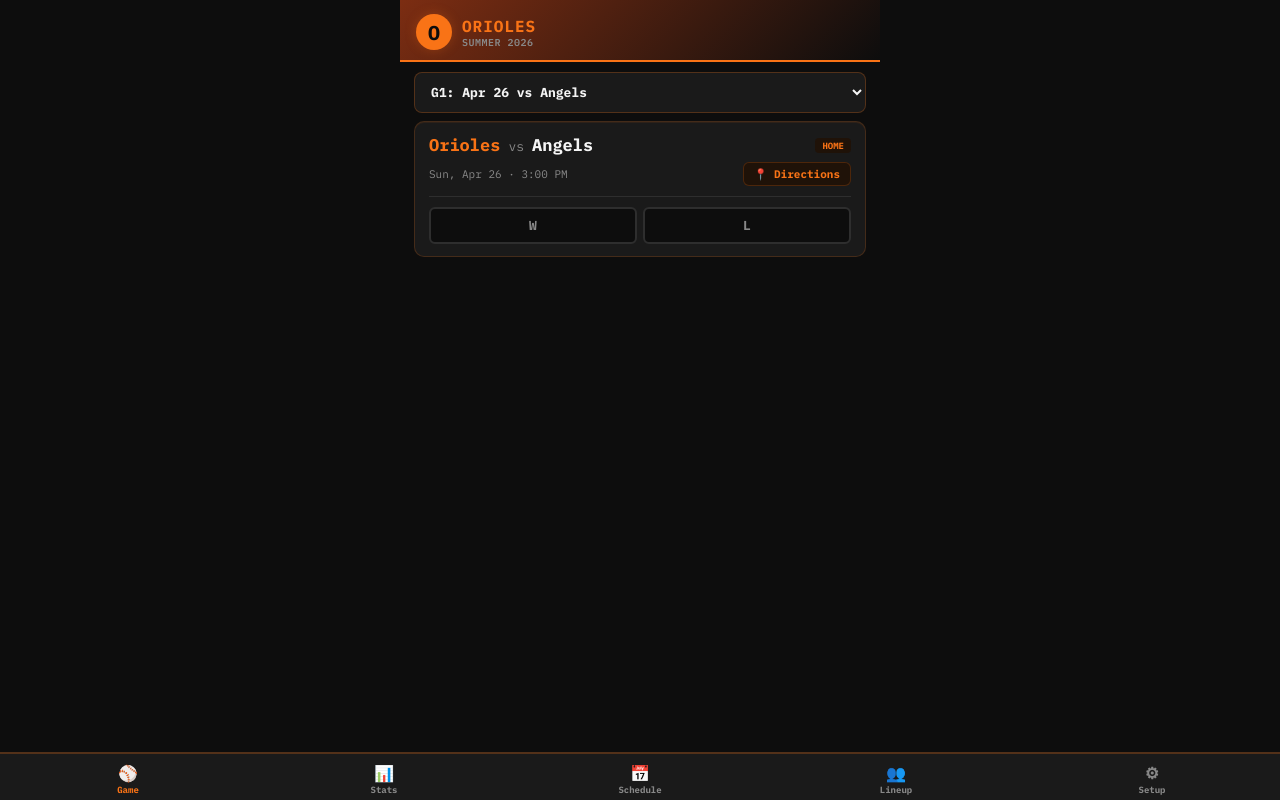
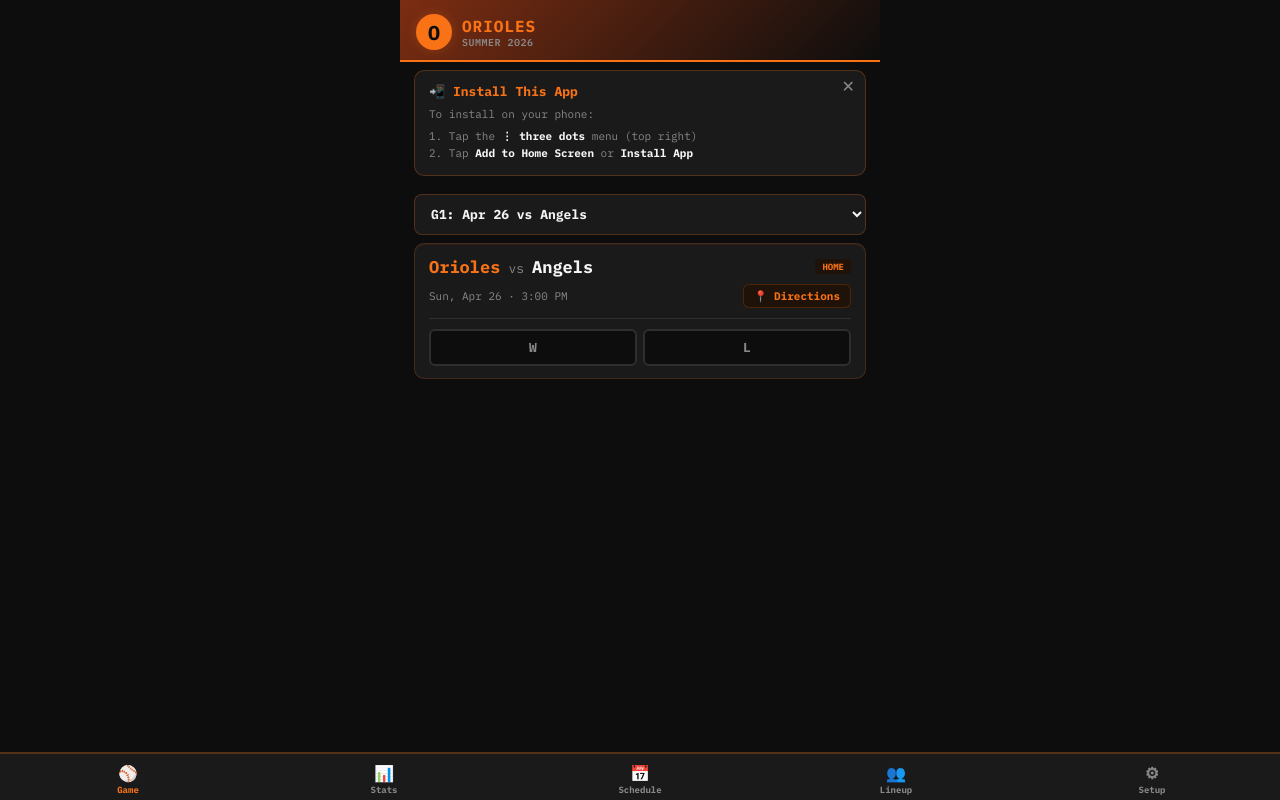
Before and after one commit to RavenForgeSolutions/Orioles-Tracker, a React (Vite) app: page / in a window 1280 px wide. Built offline with nearby package versions, Linux system fonts and the light colour scheme.

Commit message:
Update App.jsx

```diff
--- a/src/App.jsx
+++ b/src/App.jsx
@@ -1,4 +1,4 @@
-import { useState } from "react";
+import { useState, useEffect } from "react";
 
 // ── Park Directory ──
 const PARKS = {
@@ -803,6 +803,84 @@
   );
 }
 
+// ── Install Banner ──
+function InstallBanner() {
+  const [dismissed, setDismissed] = useState(false);
+  const [deferredPrompt, setDeferredPrompt] = useState(null);
+  const [isIOS, setIsIOS] = useState(false);
+  const [isStandalone, setIsStandalone] = useState(false);
+
+  useEffect(() => {
+    // Check if already installed as PWA
+    const standalone = window.matchMedia("(display-mode: standalone)").matches || window.navigator.standalone;
+    setIsStandalone(standalone);
+
+    // Check if iOS
+    const ios = /iPad|iPhone|iPod/.test(navigator.userAgent) || (navigator.platform === "MacIntel" && navigator.maxTouchPoints > 1);
+    setIsIOS(ios);
+
+    // Listen for Android install prompt
+    const handler = (e) => {
+      e.preventDefault();
+      setDeferredPrompt(e);
+    };
+    window.addEventListener("beforeinstallprompt", handler);
+    return () => window.removeEventListener("beforeinstallprompt", handler);
+  }, []);
+
+  if (isStandalone || dismissed) return null;
+
+  const handleInstall = async () => {
+    if (deferredPrompt) {
+      deferredPrompt.prompt();
+      const result = await deferredPrompt.userChoice;
+      if (result.outcome === "accepted") setDismissed(true);
+      setDeferredPrompt(null);
+    }
+  };
+
+  return (
+    <div style={{
+      margin: "8px 14px", padding: "12px 14px", background: C.card, borderRadius: 10,
+      border: `1px solid ${C.orange}40`, position: "relative",
+    }}>
+      <button onClick={() => setDismissed(true)} style={{
+        position: "absolute", top: 8, right: 10, background: "none", border: "none",
+        color: C.dim, fontSize: 16, cursor: "pointer", padding: 0, lineHeight: 1,
+      }}>✕</button>
+      <div style={{ fontSize: 13, fontWeight: 700, color: C.orange, fontFamily: mono, marginBottom: 6 }}>
+        📲 Install This App
+      </div>
+      {deferredPrompt ? (
+        <div>
+          <div style={{ fontSize: 11, color: C.dim, fontFamily: mono, lineHeight: 1.5, marginBottom: 8 }}>
+            Add Orioles Tracker to your home screen for the full app experience.
+          </div>
+          <button onClick={handleInstall} style={{
+            width: "100%", padding: 10, background: C.orange, color: C.black, border: "none",
+            borderRadius: 8, fontWeight: 800, fontSize: 13, cursor: "pointer", fontFamily: mono,
+          }}>Install App</button>
+        </div>
+      ) : isIOS ? (
+        <div style={{ fontSize: 11, color: C.dim, fontFamily: mono, lineHeight: 1.6 }}>
+          <div style={{ marginBottom: 4 }}>To install on your iPhone:</div>
+          <div>1. Tap the <span style={{ color: C.text, fontWeight: 700 }}>⋯ three dots</span> next to the address bar</div>
+          <div>2. Tap <span style={{ color: C.text, fontWeight: 700 }}>Share</span></div>
+          <div>3. Tap <span style={{ color: C.text, fontWeight: 700 }}>Add to Home Screen</span></div>
+          <div>4. Make sure "Open as Web App" is <span style={{ color: C.orange, fontWeight: 700 }}>ON</span></div>
+          <div>5. Tap <span style={{ color: C.text, fontWeight: 700 }}>Add</span></div>
+        </div>
+      ) : (
+        <div style={{ fontSize: 11, color: C.dim, fontFamily: mono, lineHeight: 1.6 }}>
+          <div style={{ marginBottom: 4 }}>To install on your phone:</div>
+          <div>1. Tap the <span style={{ color: C.text, fontWeight: 700 }}>⋮ three dots</span> menu (top right)</div>
+          <div>2. Tap <span style={{ color: C.text, fontWeight: 700 }}>Add to Home Screen</span> or <span style={{ color: C.text, fontWeight: 700 }}>Install App</span></div>
+        </div>
+      )}
+    </div>
+  );
+}
+
 // ── Main ──
 export default function App() {
   const [tab, setTab] = useState("game");
@@ -852,6 +930,7 @@
       )}
 
       <AppHeader schedule={schedule} />
+      <InstallBanner />
 
       {tab === "game" && <GameView roster={roster} atBats={atBats} schedule={schedule} gameId={gameId} setGameId={setGameId} onLog={logAtBat} setSchedule={setSchedule} />}
       {tab === "stats" && <StatsView roster={roster} atBats={atBats} schedule={schedule} />}
```
